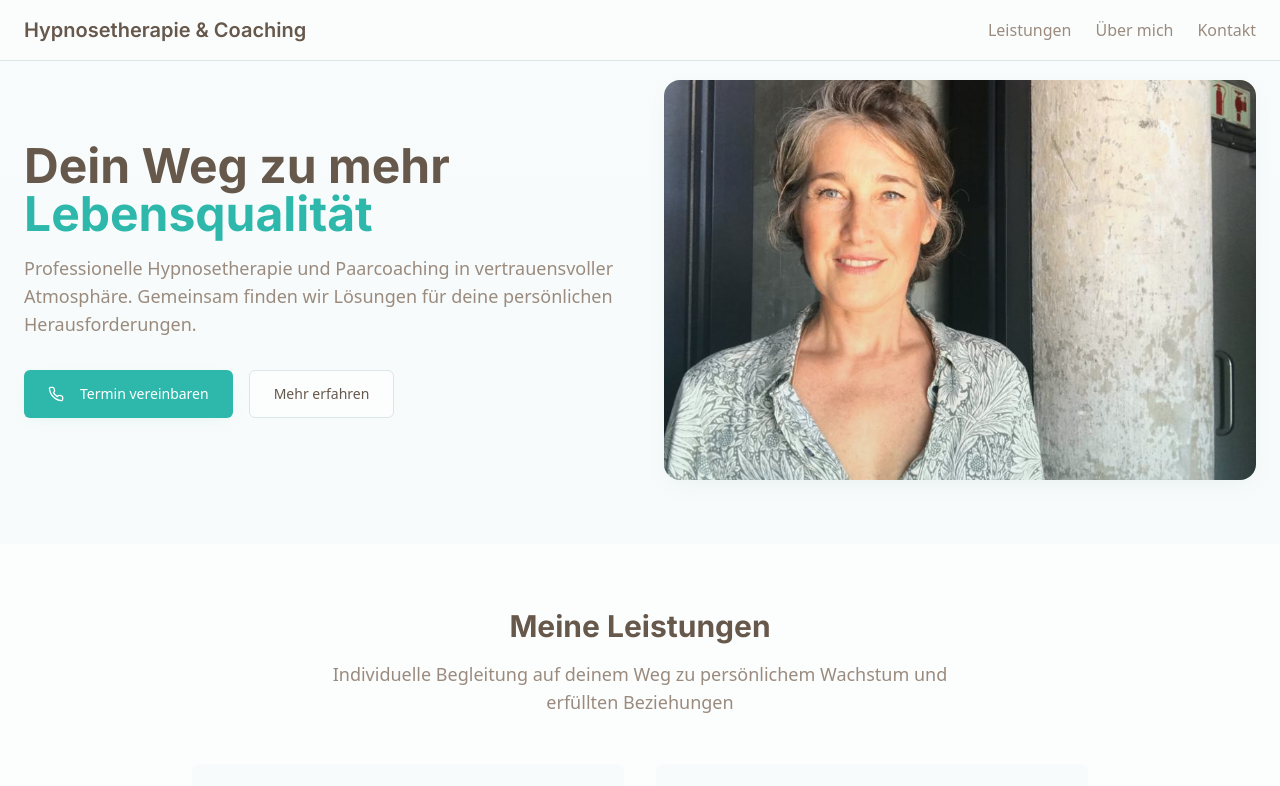
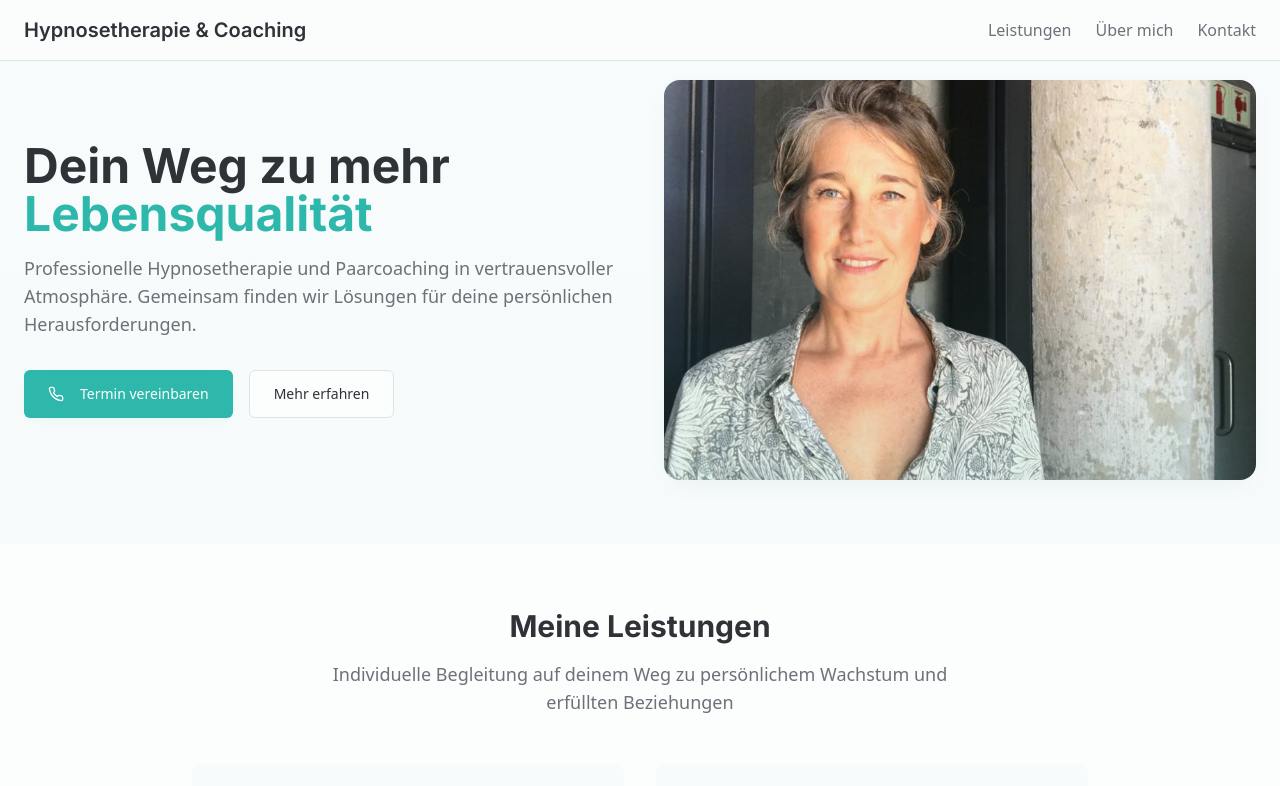
Before and after one commit to design-capturemedia/plauder-kiste, a React (Vite) app: page / in a window 1280 px wide. Shown: the top 786 px of the page. Built offline with nearby package versions, Linux system fonts and the light colour scheme; the HTML template or start-up script is replaced by a standard one.

Commit message:
Revert font color change

```diff
--- a/src/index.css
+++ b/src/index.css
@@ -9,13 +9,13 @@ All colors MUST be HSL.
 @layer base {
   :root {
     --background: 180 20% 99%;
-    --foreground: 28 15% 35%; /* Gray-brown tone */
+    --foreground: 220 8% 20%; /* Anthracite */
 
     --card: 180 30% 98%;
-    --card-foreground: 28 15% 35%; /* Gray-brown tone */
+    --card-foreground: 220 8% 20%; /* Anthracite */
 
     --popover: 180 30% 98%;
-    --popover-foreground: 28 15% 35%; /* Gray-brown tone */
+    --popover-foreground: 220 8% 20%; /* Anthracite */
 
     --primary: 175 60% 45%;
     --primary-foreground: 0 0% 100%;
@@ -24,7 +24,7 @@ All colors MUST be HSL.
     --secondary-foreground: 175 60% 20%;
 
     --muted: 180 15% 94%;
-    --muted-foreground: 28 12% 55%; /* Lighter gray-brown */
+    --muted-foreground: 220 5% 45%; /* Lighter anthracite */
 
     --accent: 25 80% 70%;
     --accent-foreground: 25 30% 15%;
```
